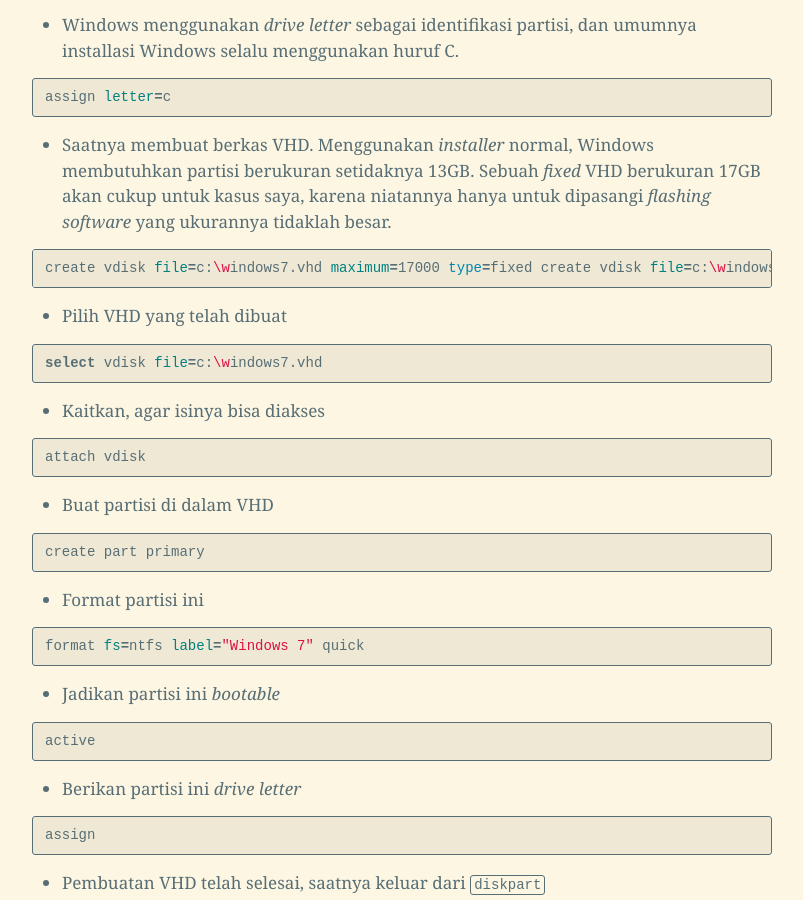
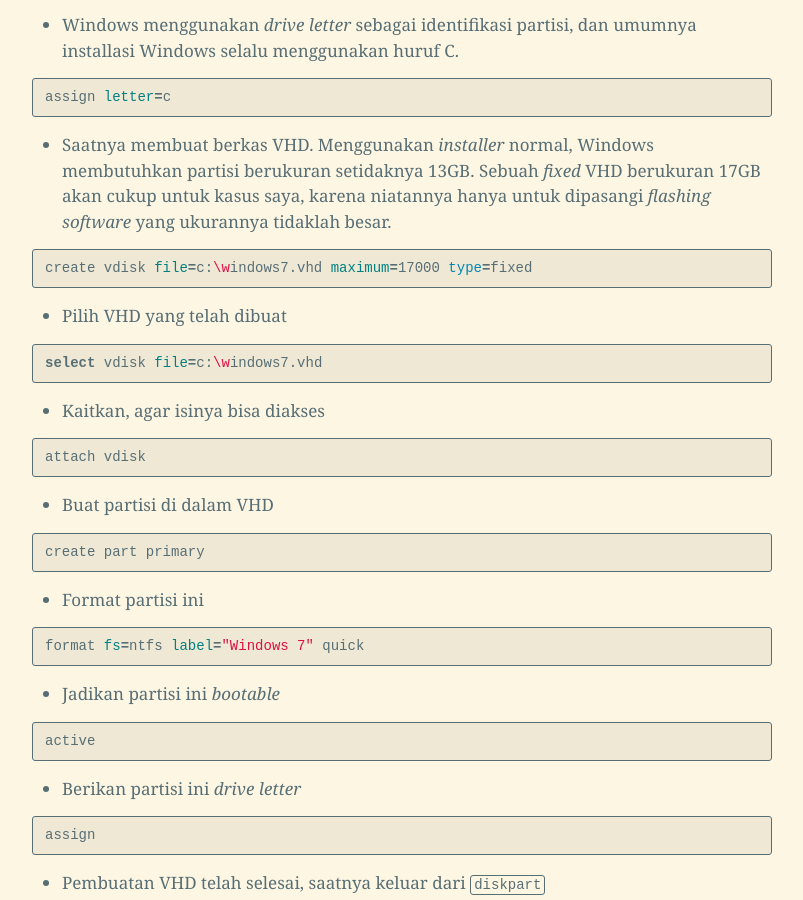
Before and after one commit to rizaumami/rizaumami.github.io, a Jekyll site: the page built from _posts/2016-11-04-install-windows-7-ke-dalam-vhd.md, in a window 1280 px wide and 900 px high, scrolled down 1811 px. Shown: the whole window, without its empty margins (238-1041 px from the left). Built offline with Jekyll 4.4.1, drawn with Linux system fonts in a browser that asks for light colours; comment, search, counter and statistics services are not loaded.

Commit message:
Fix typo

```diff
--- a/_posts/2016-11-04-install-windows-7-ke-dalam-vhd.md
+++ b/_posts/2016-11-04-install-windows-7-ke-dalam-vhd.md
@@ -48,7 +48,7 @@ assign letter=c
 {% endhighlight %}
 - Saatnya membuat berkas VHD. Menggunakan _installer_ normal, Windows membutuhkan partisi berukuran setidaknya 13GB. Sebuah _fixed_ VHD berukuran 17GB akan cukup untuk kasus saya, karena niatannya hanya untuk dipasangi _flashing software_ yang ukurannya tidaklah besar.
 {% highlight sh %}
-create vdisk file=c:\windows7.vhd maximum=17000 type=fixed create vdisk file=c:\windows7.vhd maximum=17000 type=fixed
+create vdisk file=c:\windows7.vhd maximum=17000 type=fixed
 {% endhighlight %}
 - Pilih VHD yang telah dibuat
 {% highlight sh %}
```
